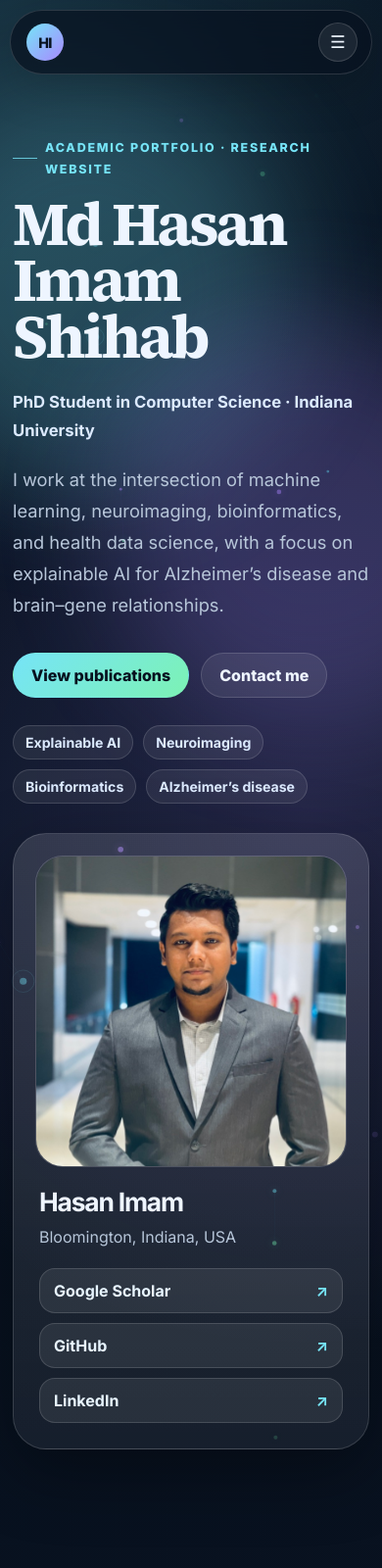
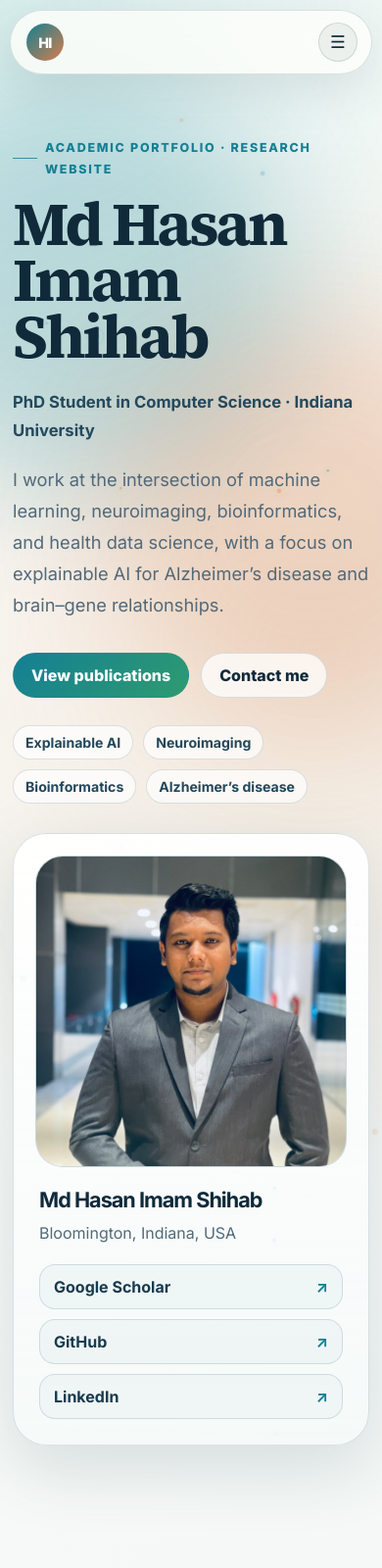
Before and after one commit to hasanimamshihab/hasanimamshihab.github.io, a plain HTML site: page index.html in a window 390 px wide. Shown: the top 1600 px of the page at 98% size. Drawn offline with Linux system fonts and the light colour scheme.

Commit message:
Switch portfolio to light theme

```diff
--- a/assets/app.js
+++ b/assets/app.js
@@ -3,7 +3,7 @@ const $$ = (selector, root = document) => Array.from(root.querySelectorAll(selec
 
 const defaultProfile = {
   name: "Md Hasan Imam Shihab",
-  short_name: "Hasan Imam",
+  short_name: "Md Hasan Imam Shihab",
   title: "PhD Student in Computer Science",
   affiliation: "Indiana University",
   email: "h.imamshihab@gmail.com",
@@ -189,7 +189,7 @@ function setupResearchField() {
   if (!canvas || !hero || reduceMotion || saveData) return;
 
   const context = canvas.getContext('2d');
-  const colors = ['118, 228, 247', '124, 242, 180', '168, 137, 255'];
+  const colors = ['20, 127, 147', '46, 119, 155', '214, 126, 75'];
   let width = 0;
   let height = 0;
   let nodes = [];
--- a/assets/styles.css
+++ b/assets/styles.css
@@ -1,15 +1,16 @@
 :root {
-  --bg: #07111f;
-  --bg-soft: #0d1b2e;
-  --card: rgba(255, 255, 255, 0.08);
-  --card-strong: rgba(255, 255, 255, 0.13);
-  --text: #eef5ff;
-  --muted: #b7c6d9;
-  --line: rgba(255, 255, 255, 0.14);
-  --accent: #76e4f7;
-  --accent-two: #a889ff;
-  --accent-three: #7cf2b4;
-  --shadow: 0 22px 70px rgba(0, 0, 0, 0.35);
+  color-scheme: light;
+  --bg: #f6f8f5;
+  --bg-soft: #e9f1f3;
+  --card: rgba(255, 255, 255, 0.76);
+  --card-strong: rgba(255, 255, 255, 0.92);
+  --text: #102a3a;
+  --muted: #526979;
+  --line: rgba(15, 62, 78, 0.14);
+  --accent: #147f93;
+  --accent-two: #d67e4b;
+  --accent-three: #2e9b70;
+  --shadow: 0 22px 70px rgba(42, 72, 84, 0.16);
   --radius-xl: 34px;
   --radius-lg: 24px;
   --radius-md: 16px;
@@ -23,17 +24,17 @@ body {
   font-family: Inter, system-ui, -apple-system, BlinkMacSystemFont, "Segoe UI", sans-serif;
   color: var(--text);
   background:
-    radial-gradient(circle at top left, rgba(118, 228, 247, 0.16), transparent 35rem),
-    radial-gradient(circle at 80% 10%, rgba(168, 137, 255, 0.18), transparent 34rem),
-    linear-gradient(135deg, #06111f 0%, #0b1220 46%, #10142a 100%);
+    radial-gradient(circle at top left, rgba(78, 180, 191, 0.2), transparent 35rem),
+    radial-gradient(circle at 82% 8%, rgba(224, 157, 111, 0.2), transparent 34rem),
+    linear-gradient(135deg, #fbfcf8 0%, #edf4f5 48%, #f7f1eb 100%);
   min-height: 100vh;
   overflow-x: hidden;
 }
 
 a { color: inherit; text-decoration: none; }
 code {
-  color: #d5fbff;
-  background: rgba(255, 255, 255, 0.08);
+  color: #0d6170;
+  background: rgba(20, 127, 147, 0.08);
   border: 1px solid var(--line);
   border-radius: 8px;
   padding: 0.12rem 0.34rem;
@@ -64,9 +65,9 @@ code {
   padding: 12px 14px 12px 16px;
   border: 1px solid var(--line);
   border-radius: 999px;
-  background: rgba(7, 17, 31, 0.72);
+  background: rgba(253, 254, 251, 0.82);
   backdrop-filter: blur(18px);
-  box-shadow: 0 14px 48px rgba(0, 0, 0, 0.18);
+  box-shadow: 0 14px 48px rgba(42, 72, 84, 0.12);
 }
 .brand { display: inline-flex; gap: 10px; align-items: center; font-weight: 800; }
 .brand-mark {
@@ -76,7 +77,7 @@ code {
   place-items: center;
   border-radius: 50%;
   background: linear-gradient(135deg, var(--accent), var(--accent-two));
-  color: #07111f;
+  color: #ffffff;
   font-size: 0.9rem;
   letter-spacing: -0.04em;
 }
@@ -89,7 +90,7 @@ code {
   border-radius: 999px;
   transition: 180ms ease;
 }
-.nav a:hover { color: var(--text); background: rgba(255, 255, 255, 0.08); }
+.nav a:hover { color: var(--text); background: rgba(16, 42, 58, 0.07); }
 .menu-button { display: none; }
 
 .section-pad { width: min(var(--max), calc(100% - 36px)); margin: 0 auto; padding: 92px 0; }
@@ -109,7 +110,7 @@ code {
   inset: 28px -70px 20px;
   width: calc(100% + 140px);
   height: calc(100% - 48px);
-  opacity: 0.82;
+  opacity: 0.68;
   filter: saturate(1.2);
   pointer-events: none;
   -webkit-mask-image: radial-gradient(ellipse at center, #000 22%, rgba(0, 0, 0, 0.72) 58%, transparent 84%);
@@ -145,7 +146,7 @@ h1 {
 h2 { font-size: clamp(2rem, 4vw, 3.4rem); line-height: 1.02; }
 h3 { font-size: 1.2rem; }
 p { color: var(--muted); line-height: 1.75; }
-.subtitle { font-size: clamp(1.04rem, 2vw, 1.34rem); margin: 24px 0 0; color: #dceaff; font-weight: 700; }
+.subtitle { font-size: clamp(1.04rem, 2vw, 1.34rem); margin: 24px 0 0; color: #24495c; font-weight: 700; }
 .hero-summary { max-width: 760px; font-size: 1.14rem; margin: 20px 0 0; }
 .hero-actions, .contact-actions { display: flex; flex-wrap: wrap; gap: 12px; margin-top: 32px; }
 .button {
@@ -160,14 +161,14 @@ p { color: var(--muted); line-height: 1.75; }
   transition: transform 180ms ease, background 180ms ease, border-color 180ms ease;
 }
 .button:hover { transform: translateY(-2px); }
-.button.primary { color: #07111f; background: linear-gradient(135deg, var(--accent), var(--accent-three)); border-color: transparent; }
-.button.secondary { color: var(--text); background: rgba(255, 255, 255, 0.08); }
+.button.primary { color: #ffffff; background: linear-gradient(135deg, var(--accent), var(--accent-three)); border-color: transparent; }
+.button.secondary { color: var(--text); background: rgba(255, 255, 255, 0.74); }
 .button.compact { min-height: 40px; font-size: 0.92rem; }
 .signal-row { display: flex; flex-wrap: wrap; gap: 10px; margin-top: 28px; }
 .signal-row span, .chip, .tag {
   border: 1px solid var(--line);
-  background: rgba(255, 255, 255, 0.07);
-  color: #dceaff;
+  background: rgba(255, 255, 255, 0.7);
+  color: #23475a;
   border-radius: 999px;
   padding: 8px 12px;
   font-size: 0.88rem;
@@ -177,7 +178,7 @@ p { color: var(--muted); line-height: 1.75; }
   --portrait-x: 0px;
   --portrait-y: 0px;
   border: 1px solid var(--line);
-  background: linear-gradient(180deg, rgba(255, 255, 255, 0.13), rgba(255, 255, 255, 0.06));
+  background: linear-gradient(180deg, rgba(255, 255, 255, 0.94), rgba(245, 250, 249, 0.8));
   border-radius: var(--radius-xl);
   padding: 22px;
   box-shadow: var(--shadow);
@@ -187,7 +188,7 @@ p { color: var(--muted); line-height: 1.75; }
   aspect-ratio: 1;
   border-radius: 28px;
   overflow: hidden;
-  background: rgba(255, 255, 255, 0.05);
+  background: rgba(226, 239, 241, 0.72);
   border: 1px solid var(--line);
 }
 .avatar {
@@ -201,7 +202,7 @@ p { color: var(--muted); line-height: 1.75; }
   will-change: transform;
 }
 .profile-card-body { padding: 22px 4px 4px; }
-.profile-card h2 { font-size: 1.65rem; }
+.profile-card h2 { font-size: clamp(1.35rem, 2.2vw, 1.65rem); line-height: 1.08; }
 .profile-card p { margin: 8px 0 18px; }
 .profile-links { display: grid; gap: 10px; }
 .profile-links a {
@@ -210,9 +211,9 @@ p { color: var(--muted); line-height: 1.75; }
   align-items: center;
   padding: 12px 14px;
   border-radius: 16px;
-  background: rgba(255, 255, 255, 0.08);
+  background: rgba(239, 246, 246, 0.92);
   border: 1px solid var(--line);
-  color: #e8f5ff;
+  color: #173b4e;
   font-weight: 700;
 }
 .profile-links a::after { content: "↗"; color: var(--accent); }
@@ -226,7 +227,7 @@ p { color: var(--muted); line-height: 1.75; }
   padding: 24px;
   border-radius: var(--radius-lg);
   border: 1px solid var(--line);
-  background: rgba(255, 255, 255, 0.07);
+  background: rgba(255, 255, 255, 0.72);
 }
 .metric-card strong { display: block; font-size: 1.8rem; margin-bottom: 5px; }
 .metric-card span { color: var(--muted); font-weight: 700; }
@@ -246,7 +247,7 @@ p { color: var(--muted); line-height: 1.75; }
   background: var(--card);
   border-radius: var(--radius-lg);
   padding: 24px;
-  box-shadow: 0 12px 36px rgba(0, 0, 0, 0.12);
+  box-shadow: 0 12px 36px rgba(42, 72, 84, 0.09);
 }
 .timeline-item span { color: var(--accent); font-weight: 800; font-size: 0.9rem; }
 .timeline-item p { margin-bottom: 0; }
@@ -269,13 +270,13 @@ p { color: var(--muted); line-height: 1.75; }
   min-height: 46px;
   border-radius: 999px;
   border: 1px solid var(--line);
-  background: rgba(255, 255, 255, 0.08);
+  background: rgba(255, 255, 255, 0.78);
   color: var(--text);
   padding: 0 18px;
   font: inherit;
   outline: none;
 }
-.pub-toolbar input:focus { border-color: rgba(118, 228, 247, 0.7); }
+.pub-toolbar input:focus { border-color: rgba(20, 127, 147, 0.65); box-shadow: 0 0 0 4px rgba(20, 127, 147, 0.08); }
 .publication-list { display: grid; gap: 14px; }
 .publication-item {
   display: grid;
@@ -284,10 +285,10 @@ p { color: var(--muted); line-height: 1.75; }
 }
 .publication-item h3 a:hover { color: var(--accent); }
 .pub-meta { margin: 8px 0 0; }
-.pub-note { margin: 10px 0 0; font-size: 0.92rem; color: #dceaff; }
+.pub-note { margin: 10px 0 0; font-size: 0.92rem; color: #31576a; }
 .year-badge {
   align-self: start;
-  border: 1px solid rgba(118, 228, 247, 0.4);
+  border: 1px solid rgba(20, 127, 147, 0.35);
   color: var(--accent);
   border-radius: 999px;
   padding: 6px 10px;
@@ -297,14 +298,14 @@ p { color: var(--muted); line-height: 1.75; }
 .project-card { display: flex; flex-direction: column; gap: 18px; }
 .project-card p { margin: 0; }
 .tag-row { display: flex; flex-wrap: wrap; gap: 8px; margin-top: auto; }
-.tag { padding: 6px 9px; font-size: 0.78rem; color: #d8ebff; }
+.tag { padding: 6px 9px; font-size: 0.78rem; color: #31576a; }
 .chip-cloud { display: flex; flex-wrap: wrap; gap: 10px; align-content: start; }
 .contact-section { padding-bottom: 110px; }
 .contact-card {
   max-width: 820px;
   margin: 0 auto;
   text-align: center;
-  background: linear-gradient(135deg, rgba(118, 228, 247, 0.13), rgba(168, 137, 255, 0.12));
+  background: linear-gradient(135deg, rgba(194, 234, 236, 0.82), rgba(250, 224, 205, 0.72));
 }
 .contact-card .eyebrow { justify-content: center; }
 .contact-actions { justify-content: center; }
@@ -348,16 +349,16 @@ p { color: var(--muted); line-height: 1.75; }
 
 @media (hover: hover) {
   .profile-card:hover {
-    border-color: rgba(118, 228, 247, 0.32);
-    box-shadow: 0 30px 84px rgba(0, 0, 0, 0.42), 0 0 0 1px rgba(118, 228, 247, 0.08);
+    border-color: rgba(20, 127, 147, 0.3);
+    box-shadow: 0 30px 84px rgba(42, 72, 84, 0.2), 0 0 0 1px rgba(20, 127, 147, 0.08);
   }
   .metric-card, .timeline-item, .publication-item, .project-card, .focus-card {
     transition: transform 280ms ease, border-color 280ms ease, background 280ms ease;
   }
   .metric-card:hover, .timeline-item:hover, .publication-item:hover, .project-card:hover, .focus-card:hover {
     transform: translateY(-5px);
-    border-color: rgba(118, 228, 247, 0.28);
-    background: rgba(255, 255, 255, 0.105);
+    border-color: rgba(20, 127, 147, 0.26);
+    background: rgba(255, 255, 255, 0.94);
   }
 }
 
@@ -370,7 +371,7 @@ p { color: var(--muted); line-height: 1.75; }
     flex-direction: column;
     align-items: stretch;
     padding: 12px;
-    background: rgba(7, 17, 31, 0.96);
+    background: rgba(253, 254, 251, 0.97);
     border: 1px solid var(--line);
     border-radius: 24px;
     box-shadow: var(--shadow);
@@ -384,13 +385,13 @@ p { color: var(--muted); line-height: 1.75; }
     height: 40px;
     border: 1px solid var(--line);
     border-radius: 999px;
-    background: rgba(255, 255, 255, 0.08);
+    background: rgba(16, 42, 58, 0.06);
     color: var(--text);
     font-size: 1.1rem;
   }
   .hero, .split { grid-template-columns: 1fr; }
   .hero { padding-top: 52px; gap: 30px; }
-  .research-field { inset: 16px -26px 20px; width: calc(100% + 52px); opacity: 0.64; }
+  .research-field { inset: 16px -26px 20px; width: calc(100% + 52px); opacity: 0.5; }
   .metrics, .focus-grid, .project-grid { grid-template-columns: repeat(2, 1fr); }
 }
 @media (max-width: 620px) {
--- a/data/profile.json
+++ b/data/profile.json
@@ -1,6 +1,6 @@
 {
   "name": "Md Hasan Imam Shihab",
-  "short_name": "Hasan Imam",
+  "short_name": "Md Hasan Imam Shihab",
   "title": "PhD Student in Computer Science",
   "affiliation": "Indiana University",
   "email": "mshihab@iu.edu",
--- a/index.html
+++ b/index.html
@@ -17,7 +17,7 @@
   <header class="site-header" id="top">
     <a class="brand" href="#top" aria-label="Home">
       <span class="brand-mark">HI</span>
-      <span class="brand-text" data-profile="short_name">Hasan Imam</span>
+      <span class="brand-text" data-profile="short_name">Md Hasan Imam Shihab</span>
     </a>
     <nav class="nav" aria-label="Primary navigation">
       <a href="#about">About</a>
@@ -53,7 +53,7 @@
           <img src="assets/profile.jpeg" alt="Portrait of Md Hasan Imam Shihab" class="avatar" />
         </div>
         <div class="profile-card-body">
-          <h2 data-profile="short_name">Hasan Imam</h2>
+          <h2 data-profile="short_name">Md Hasan Imam Shihab</h2>
           <p data-profile="location">Bloomington, Indiana, USA</p>
           <div class="profile-links">
             <a data-link="scholar" href="https://scholar.google.com/" target="_blank" rel="noopener">Google Scholar</a>
```
